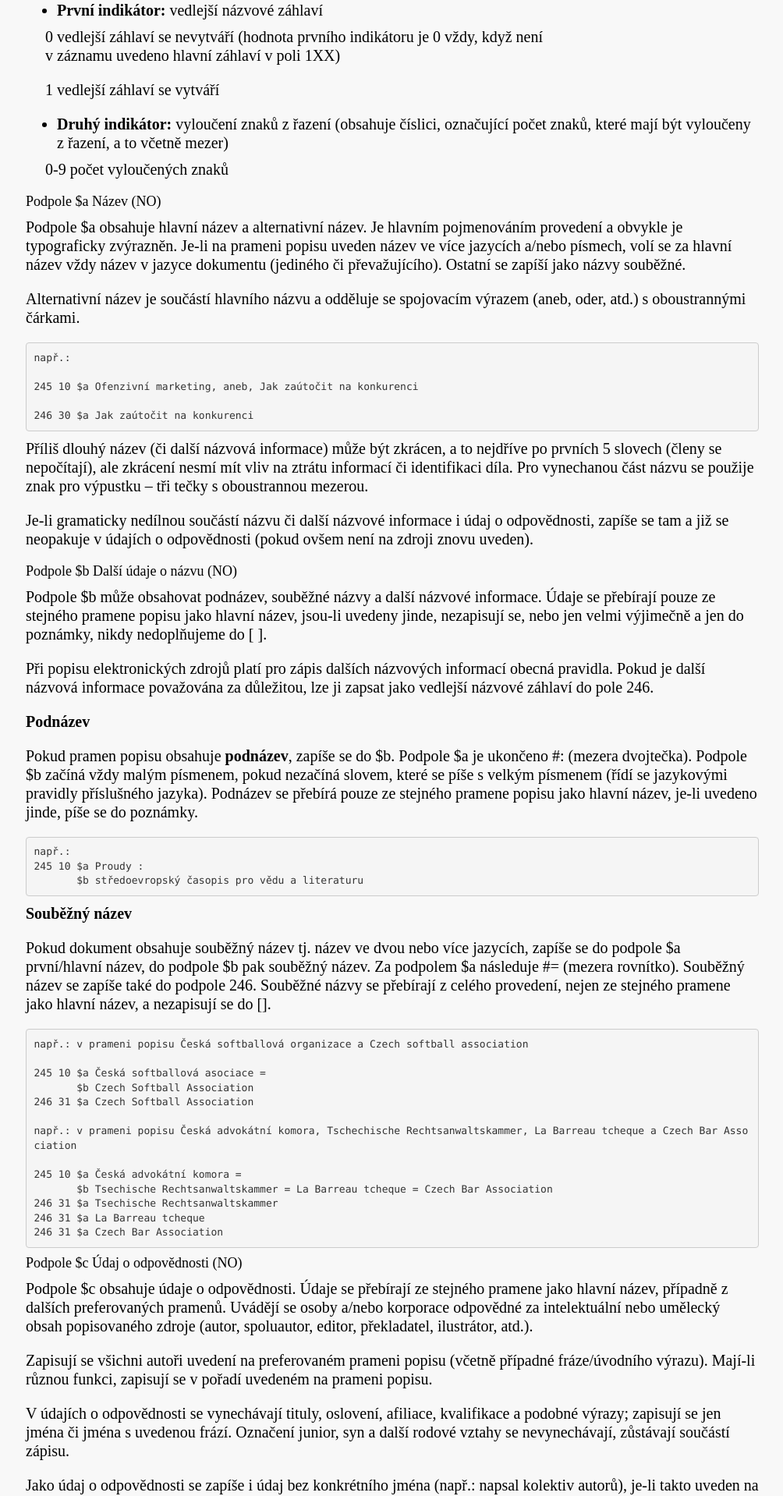
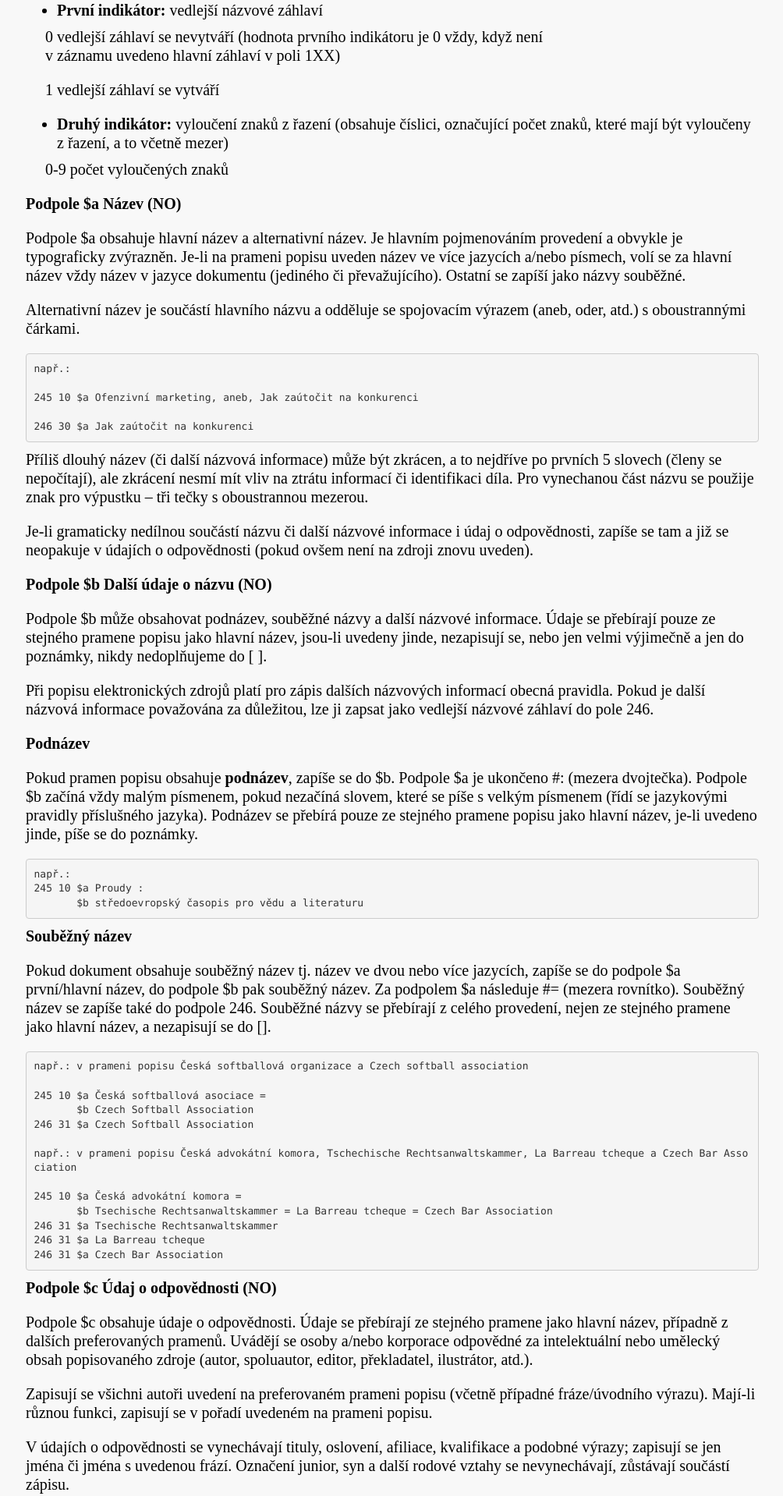
Before and after one commit to WebarchivCZ/katalogizacni-manual, a Jekyll site: the page built from _posts/2017-06-20-Název a další názvové údaje, nakladatelské údaje.md, in a window 1280 px wide. Shown: the part 1093-3011 px from the top of the page at 78% size, without its empty margins (137-1141 px from the left). Built offline with Jekyll 4.4.1, drawn with Linux system fonts in a browser that asks for light colours.

Commit message:
edit titles

```diff
--- a/_posts/2017-06-20-Název a další názvové údaje, nakladatelské údaje.md
+++ b/_posts/2017-06-20-Název a další názvové údaje, nakladatelské údaje.md
@@ -44,7 +44,7 @@ Přesně podle provedení se zapisuje i interpunkce, symboly a značky. Vynechat
 
 
 
-#### Podpole $a Název (NO)
+**Podpole $a Název (NO)**
 
 Podpole $a obsahuje hlavní název a alternativní název. Je hlavním pojmenováním provedení a obvykle je typograficky zvýrazněn. Je-li na prameni popisu uveden název ve více jazycích a/nebo písmech, volí se za hlavní název vždy název v jazyce dokumentu (jediného či převažujícího). Ostatní se zapíší jako názvy souběžné.
 
@@ -68,7 +68,7 @@ Je-li gramaticky nedílnou součástí názvu či další názvové informace i
 
 
 
-#### Podpole $b Další údaje o názvu (NO)
+**Podpole $b Další údaje o názvu (NO)**
 
 Podpole $b může obsahovat podnázev, souběžné názvy a další názvové informace. Údaje se
 přebírají pouze ze stejného pramene popisu jako hlavní název, jsou-li uvedeny jinde, nezapisují se, nebo jen velmi výjimečně a jen do poznámky, nikdy nedoplňujeme do [ ].
@@ -112,7 +112,7 @@ např.: v prameni popisu Česká advokátní komora, Tschechische Rechtsanwaltsk
 
 
 
-#### Podpole $c Údaj o odpovědnosti (NO)
+**Podpole $c Údaj o odpovědnosti (NO)**
 
 Podpole $c obsahuje údaje o odpovědnosti. Údaje se přebírají ze stejného pramene jako hlavní název, případně z dalších preferovaných pramenů. Uvádějí se osoby a/nebo korporace odpovědné za intelektuální nebo umělecký obsah popisovaného zdroje (autor, spoluautor, editor, překladatel, ilustrátor, atd.).
 
```
